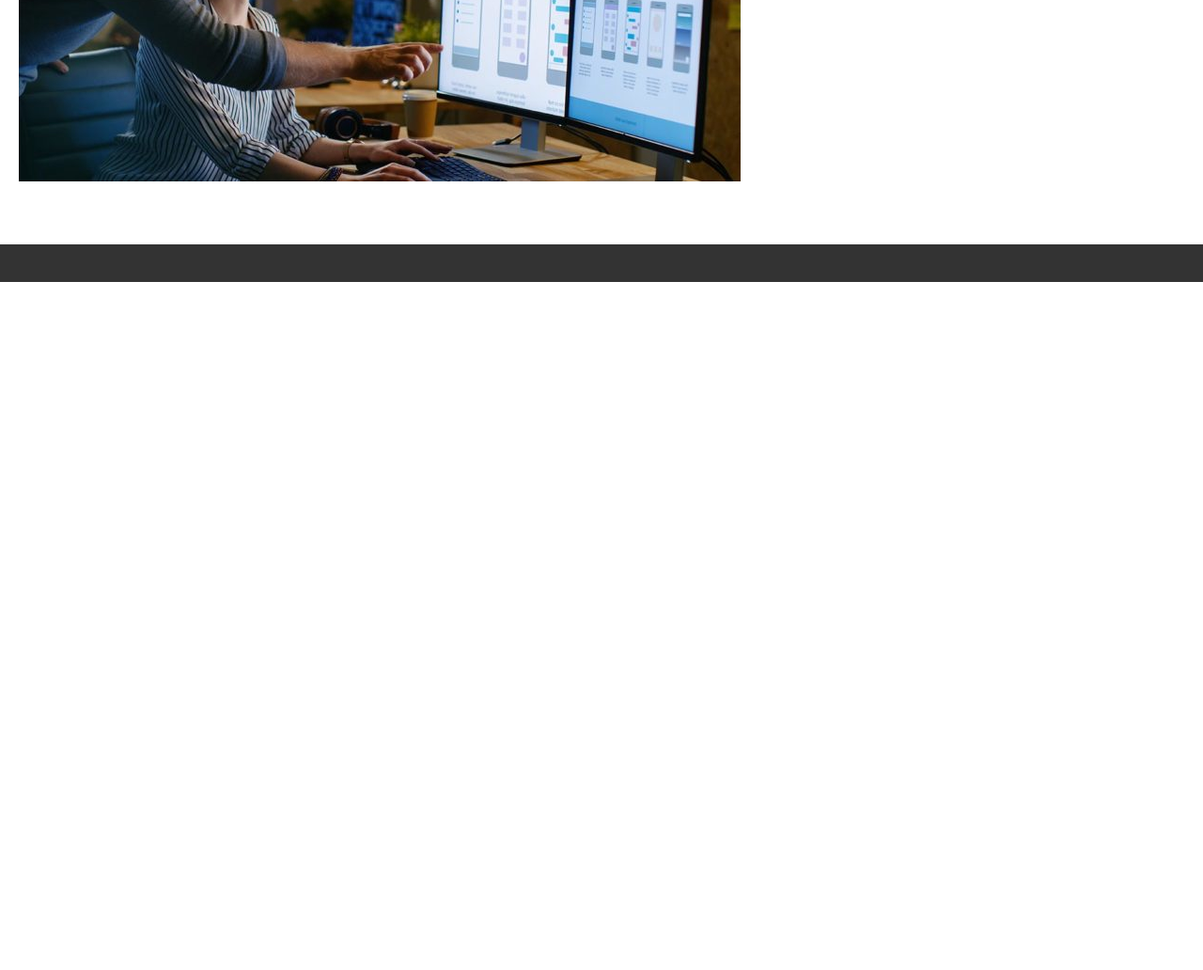
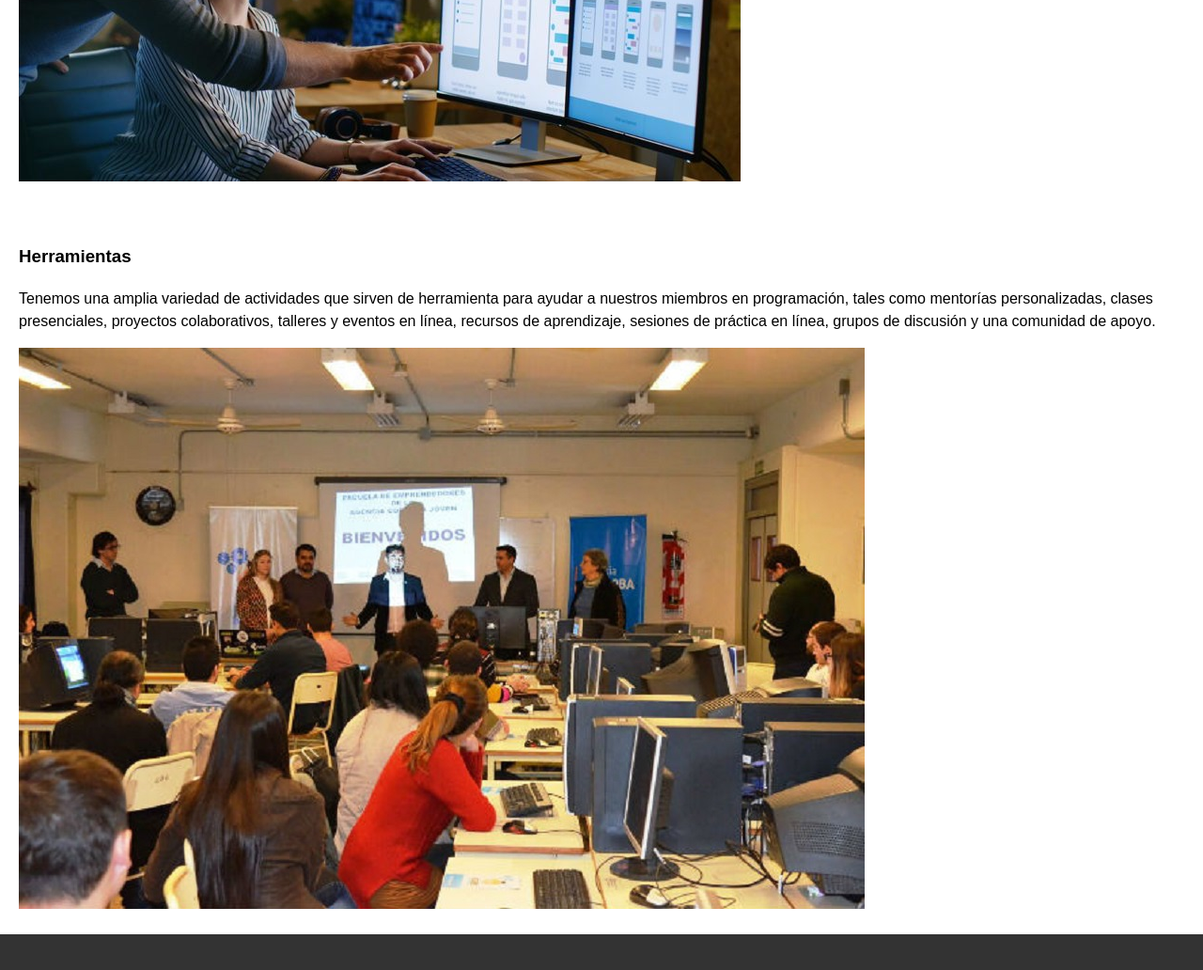
Before and after one commit to aquinogonzalo/tarea1git, a plain HTML site: page PRACTICA-GIT-GITHUB/index.html in a window 1280 px wide. Shown: the part 586-1618 px from the top of the page at 94% size. Before the commit the page ends 886 px from the top, so only its background shows below. Drawn offline with Linux system fonts and the light colour scheme.

Commit message:
se agrega h3, un p y un img en el segundo section

```diff
--- a/PRACTICA-GIT-GITHUB/index.html
+++ b/PRACTICA-GIT-GITHUB/index.html
@@ -31,6 +31,9 @@
 		</section>
 		<section>
 			<!-- Compañero 2. Agregar un "h3", un "p" y un "img" -->
+			<h3>Herramientas</h3>
+            <p>Tenemos una amplia variedad de actividades que sirven de herramienta para ayudar a nuestros miembros en programación, tales como mentorías personalizadas, clases presenciales, proyectos colaborativos, talleres y eventos en línea, recursos de aprendizaje, sesiones de práctica en línea, grupos de discusión y una comunidad de apoyo.</p>
+            <img src="/img/clasedecodebuddies.jpg" alt="clase-codebuddies">
 		</section>
 	</main>
 	<footer>
```
